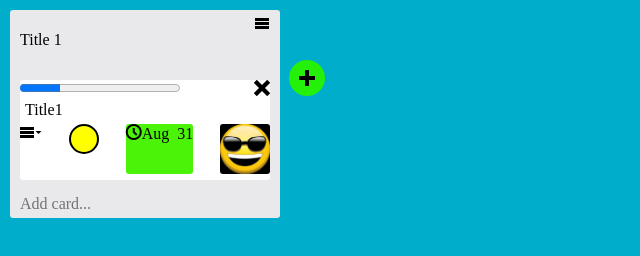
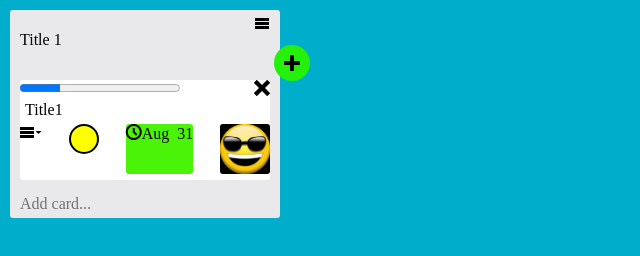
Before and after one commit to vakh-vlad/Trello, a website: page index.html in a window 1280 px wide. Both pictures are taken after a click on the element "Add card...". Shown: the whole page, without its empty margins (0-640 px from the left). Drawn offline with Linux system fonts and the light colour scheme; files whose address does not match are found by name; a web font is replaced by a local one.

Commit message:
fix addCard and dellCard plus events on Drag&Drop

```diff
--- a/index.html
+++ b/index.html
@@ -10,54 +10,15 @@
 </head>
 <body>
     <div class="content">
-        <div class="group" id="0" ondrop="CardDrop(event)" ondragover="onDragOver(event);">
+        <div class="group" id="0" ondrop="cardDrop(event)" ondragover="onDragOver(event);">
             <div class="header">
                 <p class="group-title">Title 1</p>
-                <a class="icon-main-card-menu" href=""></a>
-
+                <i class="icon-main-card-menu" ></i>
             </div>
-            <a class="icon-add-card"  onclick="addCardGroup()" href=""></a>
-                 <!-- <div class="card">
-                    <div class="progress-dell">
-                        <progress max="100" value="25"></progress>
-                        <a class="icon-dell-card"  onclick="dellCard()" href=""></a>
-                    </div>
-                    <p class="card-title">title</p>
-                    <section class="card-items">
-                        <div class="add-menu">
-                            <a class="icon-internal-card-menu" href=""></a>
-                        </div>
-                        <div class="color-menu">
-                            <a class="btn-color-menu" href=""></a>
-                            <ul>
-                                <li><a href=""></a></li>
-                                <li><a href=""></a></li>
-                                <li><a href=""></a></li>
-                                <li><a href=""></a></li>
-                                <li><a href=""></a></li>
-                            </ul>
-                        </div>
-                        <a class="icon-clock" href="">
-                            <time datetime="18-08">Sep 18</time>
-                        </a>
-
-                        <img src="./images/smile_fase.jpg" alt="">
-                    </section>
-                 </div>     -->
+            <i class="icon-add-card"  onclick="addCardGroup()"></i>
             <div class="footer" onclick="addCard(0)">Add card...</div>
         </div>
-        <!-- <div class="group-2">
-                <div class="header">
-                    <p>Title 1</p>
-                    <a class="icon-main-card-menu" href=""></a>
-
-                </div>
-                <a class="icon-add-card"  onclick="addCardGroup()" href=""></a>
-            <div class="footer" onclick="addCard('group-2')">Add card...</div>
-        </div>                -->
     </div>
     <script src="./js/scripts/script.js"></script>
-
-
 </body>
 </html>
--- a/js/scripts/script.js
+++ b/js/scripts/script.js
@@ -2,7 +2,7 @@
 	var group = document.getElementsByClassName('group')[0];
 
 	function dellCard(group, event) {
-		// console.log(event);
+		console.log(event);
 		var card = event.target.parentNode.parentNode;
 		group.removeChild(card);
 	}
@@ -11,6 +11,10 @@
 		var contentBlock = document.getElementsByClassName('content')[0];
 		var defaultGroup = document.createElement('div');
 		defaultGroup.className = 'group';
+
+		defaultGroup.ondrop = window.cardDrop;
+		defaultGroup.ondragover = window.onDragOver;
+
 		defaultGroup.id = contentBlock.children.length;
 		contentBlock.appendChild(defaultGroup);
 
@@ -25,24 +29,39 @@
 		groupTitle.innerText = 'Title 1';
 		headerNewGroup.appendChild(groupTitle);
 
-		var mainCardMenu = document.createElement('a');
+		var mainCardMenu = document.createElement('i');
 		mainCardMenu.className = 'icon-main-card-menu';
-		mainCardMenu.setAttribute('href', '');
 		headerNewGroup.appendChild(mainCardMenu);
+
+
+		var iconAddNewGroup = document.createElement('i');
+		defaultGroup.appendChild(iconAddNewGroup);
 
 		//add div footer group with button addCard
 		var footerNewGroup = document.createElement('div');
 		footerNewGroup.className = 'footer';
-		footerNewGroup.setAttribute('onclick', 'addCard(\'defaultGroup.id\')');
+		footerNewGroup.setAttribute('onclick', 'addCard( ' + defaultGroup.id +')');
 		footerNewGroup.innerText = 'Add card...';
 		defaultGroup.appendChild(footerNewGroup);
 	};
 
+	window.cardDrop = function(event){
+		console.log(event);
+	};
+	window.onDragOver = function(event){
+		event.preventDefault();
+	};
+
 	window.addCard = function (groupID) {
-		group = document.getElementById(groupID);
+		var group = document.getElementById(groupID);
 		var defaultCard = document.createElement('div');
 		defaultCard.className = 'card';
-		var lastChild = group.children[group.children.length - 1];
+		var lastChild = group.children[group.children.length - 2];
+
+		defaultCard.draggable =true;
+		defaultCard.ondragstart = function(event){
+			console.log(event);
+		};
 
 		//add div progress with dell card
 		var progressDell = document.createElement('div');
@@ -56,15 +75,13 @@
 		progressDell.appendChild(progress);
 
 		//add dell menu card
-		var dellCardMenu = document.createElement('a');
+		var dellCardMenu = document.createElement('i');
 		dellCardMenu.className = 'icon-dell-card';
-		dellCardMenu.setAttribute('href', '');
-		// dellCardMenu.setAttribute('onclick', 'dellCard()');
+		dellCardMenu.addEventListener('click', dellCard.bind(this, group));
 		progressDell.appendChild(dellCardMenu);
 
 		//add tittle card
 		var cardTitle = document.createElement('p');
-		// var nambTitle = group.children.length -1
 		cardTitle.className = 'card-title';
 		cardTitle.innerText = 'Title'+ (group.children.length -2);
 		defaultCard.appendChild(cardTitle);
@@ -79,9 +96,8 @@
 		addMenu.className = 'add-menu';
 		cardItems.appendChild(addMenu);
 
-		var iconAddMenu = document.createElement('a');
+		var iconAddMenu = document.createElement('i');
 		iconAddMenu.className = 'icon-internal-card-menu';
-		iconAddMenu.setAttribute('href', '');
 		addMenu.appendChild(iconAddMenu);
 
 		//add color menu
@@ -89,9 +105,8 @@
 		colorMenu.className = 'color-menu';
 		cardItems.appendChild(colorMenu);
 
-		var btnColorMenu = document.createElement('a');
+		var btnColorMenu = document.createElement('i');
 		btnColorMenu.className = 'btn-color-menu';
-		btnColorMenu.setAttribute('href', '');
 		colorMenu.appendChild(btnColorMenu);
 
 		//add icon clock
@@ -111,9 +126,6 @@
 		avatar.setAttribute('alt','');
 		cardItems.appendChild(avatar);
 
-		var removeIcon = defaultCard.children[0].children[1];
-		removeIcon.addEventListener('click', dellCard.bind(this, group));
-
 		group.insertBefore(defaultCard, lastChild);
 	};
 
--- a/sass/style.scss
+++ b/sass/style.scss
@@ -93,10 +93,11 @@ margin: 5px 10px;
 .group .icon-add-card,
 .group-2 .icon-add-card{
     position: absolute;
-    top: 50px;
+    z-index: 2;
+    top: 35px;
     right: 0;
     padding: 10px;
-    margin: 0  -45px 0 0;
+    margin: 0  -30px 0 0;
     background: #25f00a;
     border-radius: 50%;
 
```
Also changed, not shown: css/style.css.
